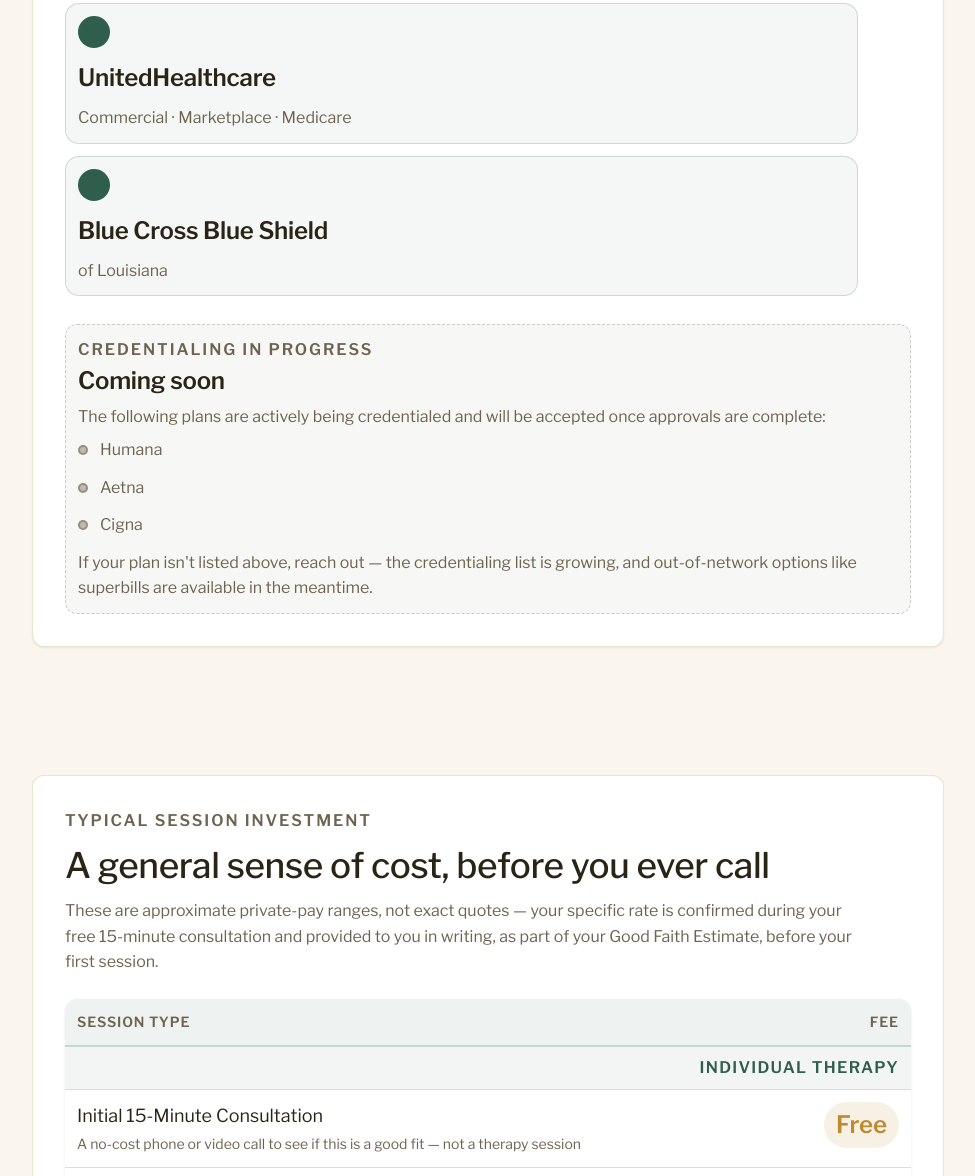
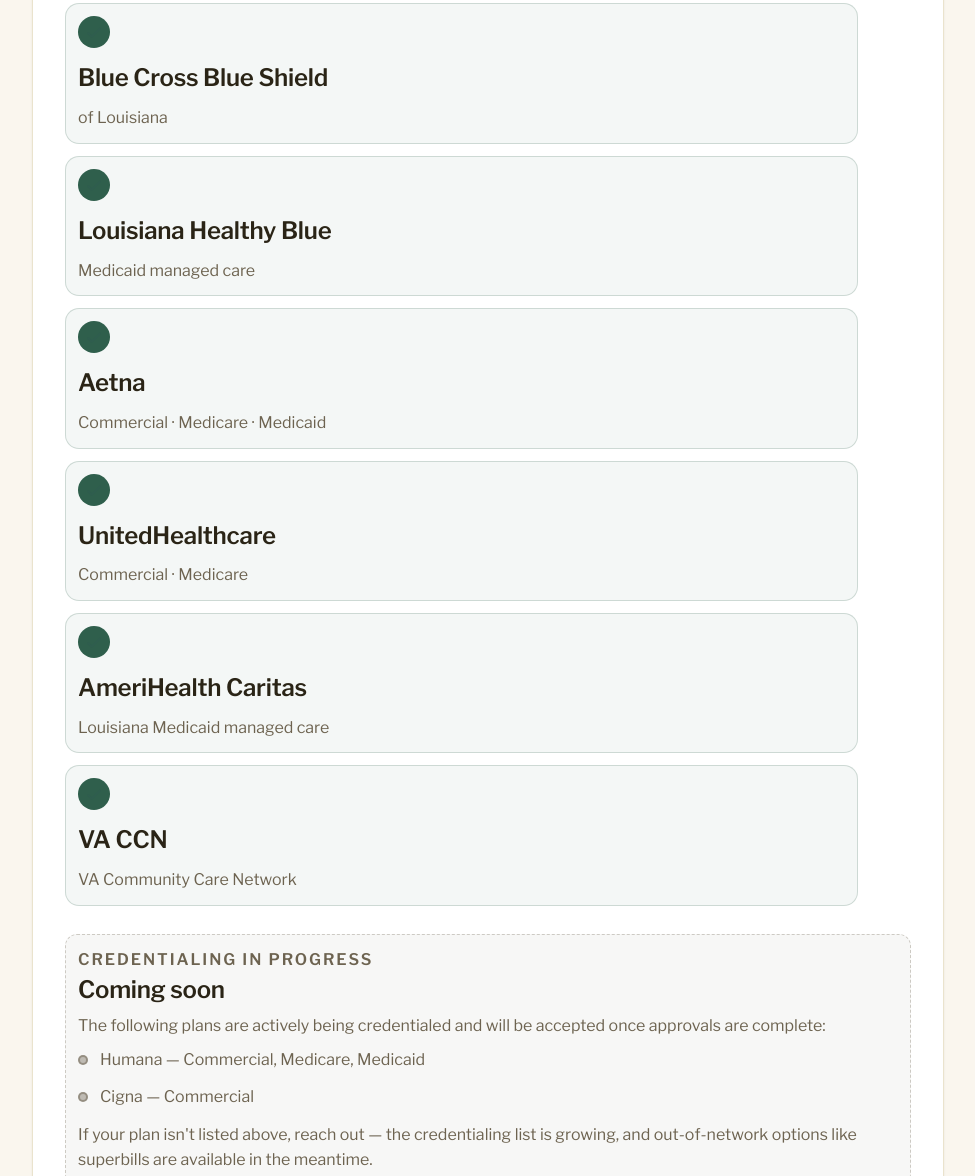
Before and after one commit to scottyarceneauxlpc/pridehealing.com, a plain HTML site: page insurance.html in a window 1280 px wide. Shown: the part 1176-2352 px from the top of the page, without its empty margins (152-1127 px from the left). Drawn offline with nearby package versions, Linux system fonts and the light colour scheme; a script that the page names is missing; a web font is replaced by a local one.

Commit message:
Update in-network insurance list
Currently in-network: Louisiana Medicaid, Medicare Part B, BCBS of
Louisiana, Louisiana Healthy Blue, Aetna (Commercial/Medicare/Medicaid),
UnitedHealthcare (Commercial/Medicare), AmeriHealth Caritas, VA CCN.

Credentialing in progress: Humana (Commercial/Medicare/Medicaid),
Cigna (Commercial).

```diff
--- a/insurance.html
+++ b/insurance.html
@@ -121,15 +121,43 @@
             <div class="insurance-card__check" aria-hidden="true">
               <svg viewBox="0 0 24 24" fill="none" stroke="currentColor" stroke-width="2.5" stroke-linecap="round" stroke-linejoin="round"><path d="M20 6 9 17l-5-5"/></svg>
             </div>
-            <h3 class="insurance-card__name">UnitedHealthcare</h3>
-            <p class="insurance-card__plans">Commercial &middot; Marketplace &middot; Medicare</p>
+            <h3 class="insurance-card__name">Blue Cross Blue Shield</h3>
+            <p class="insurance-card__plans">of Louisiana</p>
           </li>
           <li class="insurance-card">
             <div class="insurance-card__check" aria-hidden="true">
               <svg viewBox="0 0 24 24" fill="none" stroke="currentColor" stroke-width="2.5" stroke-linecap="round" stroke-linejoin="round"><path d="M20 6 9 17l-5-5"/></svg>
             </div>
-            <h3 class="insurance-card__name">Blue Cross Blue Shield</h3>
-            <p class="insurance-card__plans">of Louisiana</p>
+            <h3 class="insurance-card__name">Louisiana Healthy Blue</h3>
+            <p class="insurance-card__plans">Medicaid managed care</p>
+          </li>
+          <li class="insurance-card">
+            <div class="insurance-card__check" aria-hidden="true">
+              <svg viewBox="0 0 24 24" fill="none" stroke="currentColor" stroke-width="2.5" stroke-linecap="round" stroke-linejoin="round"><path d="M20 6 9 17l-5-5"/></svg>
+            </div>
+            <h3 class="insurance-card__name">Aetna</h3>
+            <p class="insurance-card__plans">Commercial &middot; Medicare &middot; Medicaid</p>
+          </li>
+          <li class="insurance-card">
+            <div class="insurance-card__check" aria-hidden="true">
+              <svg viewBox="0 0 24 24" fill="none" stroke="currentColor" stroke-width="2.5" stroke-linecap="round" stroke-linejoin="round"><path d="M20 6 9 17l-5-5"/></svg>
+            </div>
+            <h3 class="insurance-card__name">UnitedHealthcare</h3>
+            <p class="insurance-card__plans">Commercial &middot; Medicare</p>
+          </li>
+          <li class="insurance-card">
+            <div class="insurance-card__check" aria-hidden="true">
+              <svg viewBox="0 0 24 24" fill="none" stroke="currentColor" stroke-width="2.5" stroke-linecap="round" stroke-linejoin="round"><path d="M20 6 9 17l-5-5"/></svg>
+            </div>
+            <h3 class="insurance-card__name">AmeriHealth Caritas</h3>
+            <p class="insurance-card__plans">Louisiana Medicaid managed care</p>
+          </li>
+          <li class="insurance-card">
+            <div class="insurance-card__check" aria-hidden="true">
+              <svg viewBox="0 0 24 24" fill="none" stroke="currentColor" stroke-width="2.5" stroke-linecap="round" stroke-linejoin="round"><path d="M20 6 9 17l-5-5"/></svg>
+            </div>
+            <h3 class="insurance-card__name">VA CCN</h3>
+            <p class="insurance-card__plans">VA Community Care Network</p>
           </li>
         </ul>
 
@@ -138,9 +166,8 @@
           <h3 class="insurance-pending__title">Coming soon</h3>
           <p class="muted">The following plans are actively being credentialed and will be accepted once approvals are complete:</p>
           <ul class="insurance-pending__list" role="list">
-            <li>Humana</li>
-            <li>Aetna</li>
-            <li>Cigna</li>
+            <li>Humana &mdash; Commercial, Medicare, Medicaid</li>
+            <li>Cigna &mdash; Commercial</li>
           </ul>
           <p class="muted" style="font-size:var(--text-sm); margin-top:var(--space-3);">If your plan isn't listed above, reach out &mdash; the credentialing list is growing, and out-of-network options like superbills are available in the meantime.</p>
         </div>
@@ -231,7 +258,7 @@
         </div>
         <div class="info-list__row">
           <span class="info-list__label">Accepted Plans</span>
-          <span class="info-list__value">Currently in-network with <strong>UnitedHealthcare</strong> (Commercial, Marketplace, and Medicare) and <strong>AmeriHealth Caritas</strong>. Additional plans &mdash; including Healthy Blue, Humana, and other commercial, Medicaid, Medicare, and EAP plans &mdash; are actively being credentialed. Reach out for the most current status.</span>
+          <span class="info-list__value">Currently in-network with <strong>Louisiana Medicaid</strong>, <strong>Medicare Part B</strong>, <strong>Blue Cross Blue Shield of Louisiana</strong>, <strong>Louisiana Healthy Blue</strong>, <strong>Aetna</strong> (Commercial, Medicare, Medicaid), <strong>UnitedHealthcare</strong> (Commercial and Medicare), <strong>AmeriHealth Caritas</strong>, and <strong>VA CCN</strong>. <strong>Humana</strong> (Commercial, Medicare, Medicaid) and <strong>Cigna</strong> (Commercial) are currently being credentialed. Reach out for the most current status.</span>
         </div>
         <div class="info-list__row">
           <span class="info-list__label">Insurance Questions</span>
```
Also changed, not shown: payment-policy.html (+1 -1 lines).
